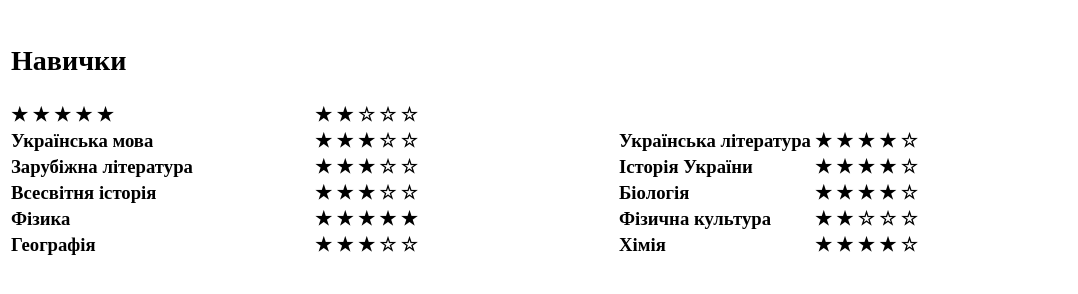
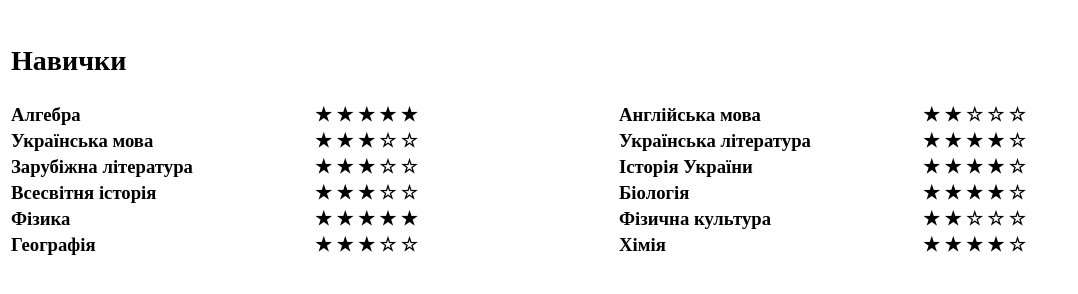
Before and after one commit to Roman0210/Roman02101, a plain HTML site: page index3.html in a window 1280 px wide. Shown: the whole page, without its empty margins (0-1078 px from the left). Drawn offline with Linux system fonts and the light colour scheme.

Commit message:
Update index3.html

```diff
--- a/index3.html
+++ b/index3.html
@@ -14,10 +14,10 @@
 </thead>
 <tbody>
   <tr>
-    <td width="300>Алгебра </td>
-    <td width="300>&#9733 &#9733 &#9733 &#9733 &#9733</td>
-    <td width="300>Англійська мова </td>
-    <td width="300>&#9733 &#9733 &#9734 &#9734 &#9734</td>
+    <td width="300">Алгебра </td>
+    <td width="300">&#9733 &#9733 &#9733 &#9733 &#9733</td>
+    <td width="300">Англійська мова </td>
+    <td width="300">&#9733 &#9733 &#9734 &#9734 &#9734</td>
   </tr>
   <tr>
     <td>Українська мова </td>
```
